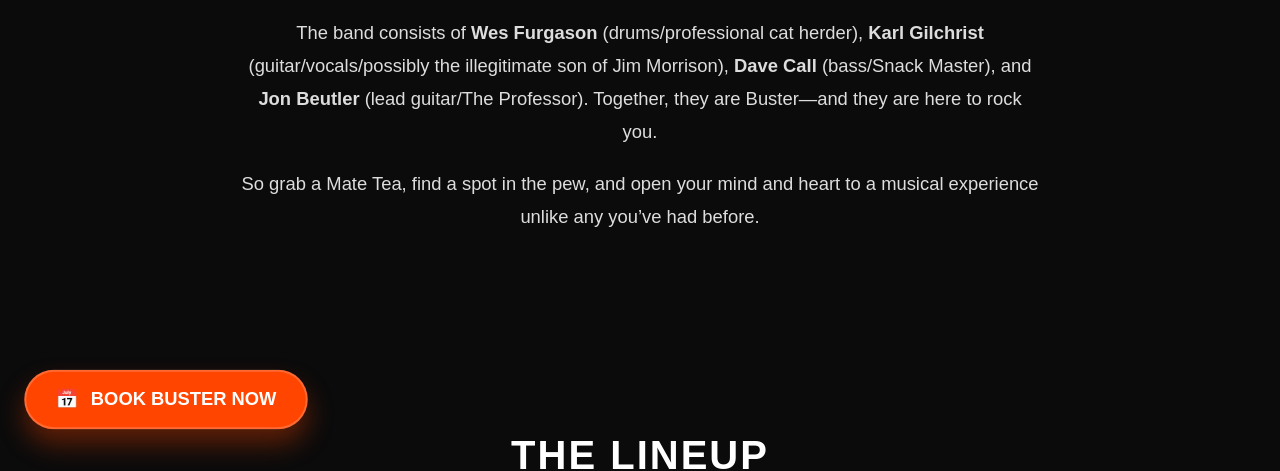
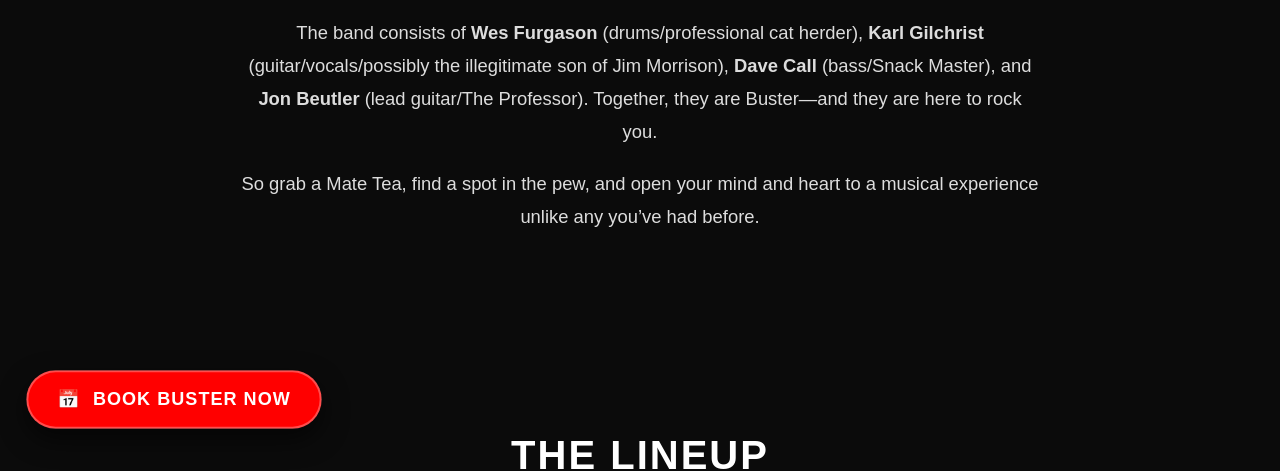
Before and after one commit to wfurgason/Buster.github.io, a plain HTML site: page epk.html in a window 1280 px wide. Shown: the part 342-813 px from the top of the page. Drawn offline with Linux system fonts and the light colour scheme.

Commit message:
Sticky button css

```diff
--- a/epk-styles.css
+++ b/epk-styles.css
@@ -273,56 +273,63 @@ cite {
         font-size: 12px;
     }
 }
-/* The Floating Button Container */
-.sticky-booking-container {
-    position: fixed;
-    bottom: 20px;
-    right: 20px;
-    z-index: 9999; /* Ensures it stays on top of everything */
-}
-/* The Floating Booking Button - Bottom Left */
+/* --- Sticky Booking Button (Bottom Left) --- */
 .sticky-booking-container {
     position: fixed;
     bottom: 30px;
-    left: 30px; /* Moved to the left side */
-    right: auto; /* Ensure it doesn't stretch to the right */
+    left: 30px;
+    right: auto !important; /* Explicitly disable the right side */
     z-index: 99999;
 }
 
 .sticky-booking-btn {
-    background-color: #ff4500;
+    /* Color Fix: Matched to your theme's Red (#ff0000) */
+    background-color: #ff0000 !important;
     color: #ffffff !important;
+
     padding: 16px 28px;
     border-radius: 50px;
     text-decoration: none !important;
     font-weight: 800;
     font-size: 1.1rem;
-    box-shadow: 0 10px 20px rgba(0,0,0,0.4);
+    text-transform: uppercase;
+    letter-spacing: 1px;
+
     display: flex;
     align-items: center;
     gap: 12px;
+
+    /* Styling & Shadow */
+    box-shadow: 0 10px 25px rgba(0,0,0,0.6);
+    border: 2px solid rgba(255,255,255,0.3);
     transition: all 0.3s ease;
-    border: 2px solid rgba(255,255,255,0.2);
-    animation: button-pulse 2s infinite;
+    animation: buster-pulse 2s infinite;
 }
 
-@keyframes button-pulse {
+.sticky-booking-btn:hover {
+    background-color: #cc0000 !important; /* Slightly darker on hover */
+    transform: translateY(-3px);
+    box-shadow: 0 15px 30px rgba(255,0,0,0.3);
+}
+
+@keyframes buster-pulse {
     0% { transform: scale(1); }
-    50% { transform: scale(1.05); box-shadow: 0 15px 25px rgba(255,69,0,0.4); }
+    50% { transform: scale(1.03); }
     100% { transform: scale(1); }
 }
 
-/* Mobile: On small screens, we can keep it as a bottom bar
-   or keep it left-aligned. A bar usually converts better. */
+/* Mobile Bar Fix */
 @media (max-width: 600px) {
     .sticky-booking-container {
         bottom: 0;
         left: 0;
         right: 0;
+        width: 100%;
     }
     .sticky-booking-btn {
         border-radius: 0;
         justify-content: center;
+        padding: 20px;
         width: 100%;
         animation: none;
     }
```
